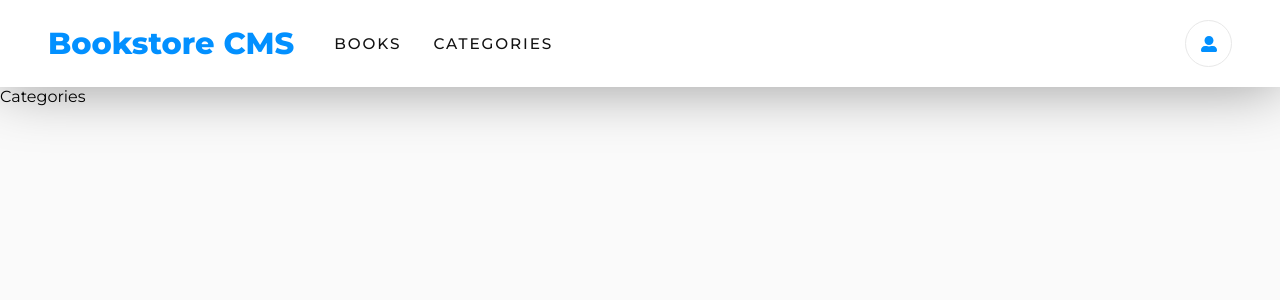
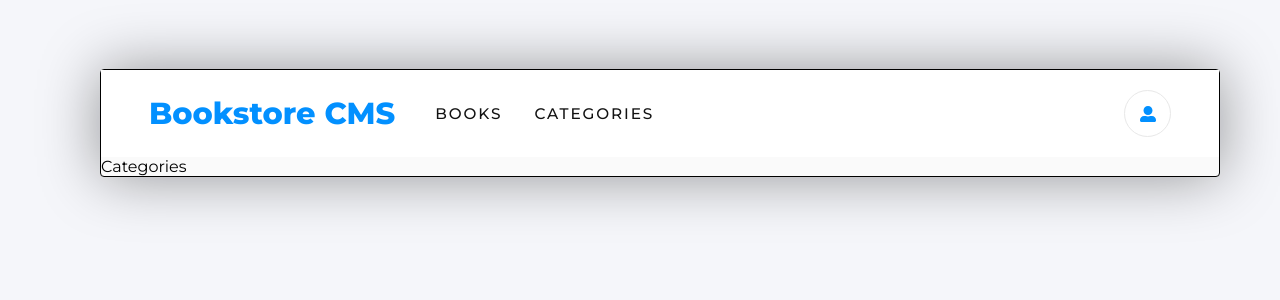
Before and after one commit to Fombi-Favour/bookstore, a React (Create React App) app: page /categories in a window 1280 px wide. Shown: the top 300 px of the page. Built offline with nearby package versions, Linux system fonts and the light colour scheme.

Commit message:
Update index.css

```diff
--- a/src/index.css
+++ b/src/index.css
@@ -3,7 +3,20 @@
 body {
   margin: 0;
   font-family: 'Montserrat', sans-serif;
+  background: #f5f6fa;
+}
+
+.wrapper {
+  padding: 4.3rem 3.75rem 7.688rem 6.25rem;
+}
+
+.panel-bg {
+  border: 1px solid;
   background: #fafafa;
+  border-radius: 4px;
+
+  /* height: 68.563rem; */
+  box-shadow: 0 0 60px 0 rgba(0, 0, 0, 0.4);
 }
 
 .navbar {
@@ -11,7 +24,6 @@ body {
   display: flex;
   align-items: center;
   justify-content: space-between;
-  box-shadow: 0 0 60px 0 rgba(0, 0, 0, 0.4);
   padding: 0 3rem;
 }
 
```
